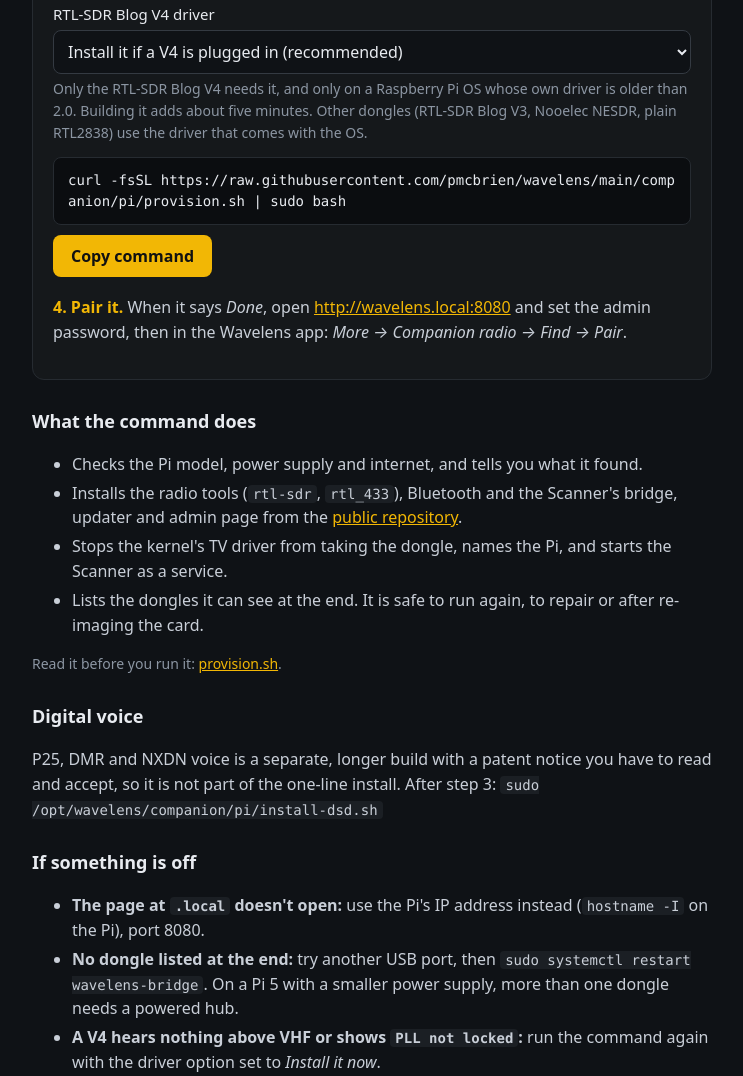
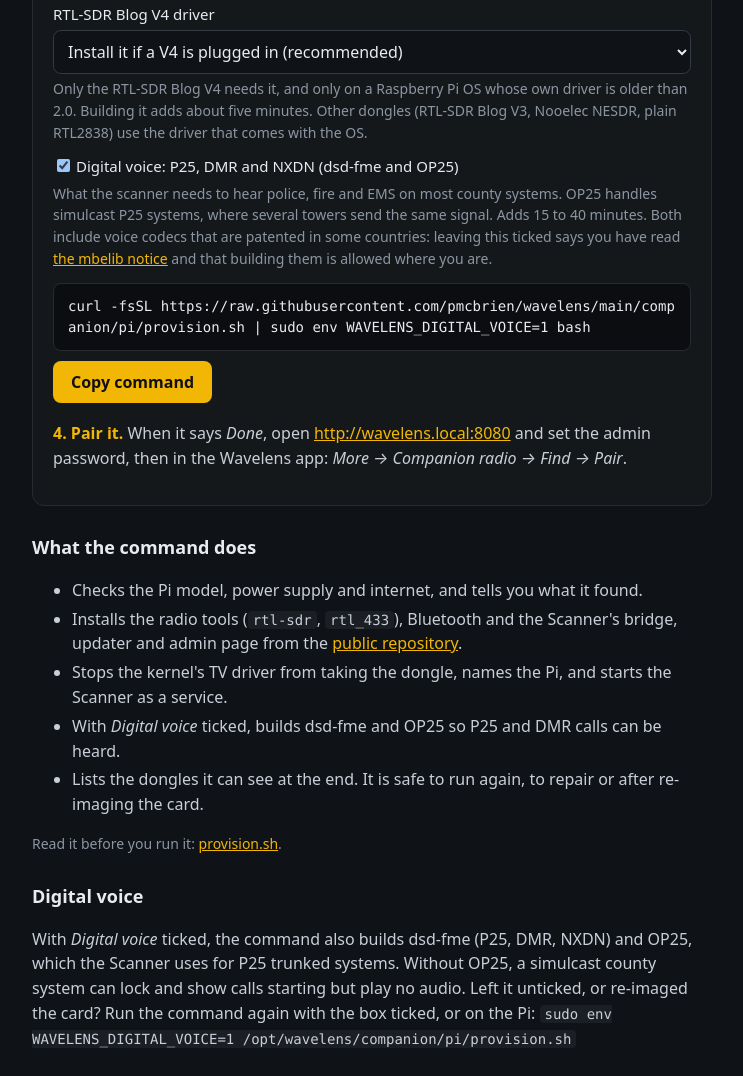
Before and after one commit to pmcbrien/wavelens, a plain HTML site: page docs/pi/index.html in a window 1280 px wide. Shown: the part 950-2026 px from the top of the page, without its empty margins (268-1011 px from the left). Drawn offline with Linux system fonts and the light colour scheme.

Commit message:
companion (fabdd7b)

```diff
--- a/docs/pi/index.html
+++ b/docs/pi/index.html
@@ -64,6 +64,9 @@
     </select>
     <p class="hint" id="bloghint">Only the RTL-SDR Blog V4 needs it, and only on a Raspberry Pi OS whose own driver is older than 2.0. Building it adds about five minutes. Other dongles (RTL-SDR Blog V3, Nooelec NESDR, plain RTL2838) use the driver that comes with the OS.</p>
 
+    <label for="voice"><input type="checkbox" id="voice" checked aria-describedby="voicehint" style="width:auto;display:inline;margin-right:6px">Digital voice: P25, DMR and NXDN (dsd-fme and OP25)</label>
+    <p class="hint" id="voicehint">What the scanner needs to hear police, fire and EMS on most county systems. OP25 handles simulcast P25 systems, where several towers send the same signal. Adds 15 to 40 minutes. Both include voice codecs that are patented in some countries: leaving this ticked says you have read <a href="https://github.com/lwvmobile/mbelib#readme">the mbelib notice</a> and that building them is allowed where you are.</p>
+
     <pre id="cmd" aria-label="Install command"></pre>
     <button type="button" id="copy">Copy command</button><span id="copied" role="status"></span>
 
@@ -75,12 +78,13 @@
     <li>Checks the Pi model, power supply and internet, and tells you what it found.</li>
     <li>Installs the radio tools (<code>rtl-sdr</code>, <code>rtl_433</code>), Bluetooth and the Scanner's bridge, updater and admin page from the <a href="https://github.com/pmcbrien/wavelens/tree/main/companion/pi">public repository</a>.</li>
     <li>Stops the kernel's TV driver from taking the dongle, names the Pi, and starts the Scanner as a service.</li>
+    <li>With <em>Digital voice</em> ticked, builds dsd-fme and OP25 so P25 and DMR calls can be heard.</li>
     <li>Lists the dongles it can see at the end. It is safe to run again, to repair or after re-imaging the card.</li>
   </ul>
   <p class="ver">Read it before you run it: <a href="https://github.com/pmcbrien/wavelens/blob/main/companion/pi/provision.sh">provision.sh</a>.</p>
 
   <h2>Digital voice</h2>
-  <p>P25, DMR and NXDN voice is a separate, longer build with a patent notice you have to read and accept, so it is not part of the one-line install. After step 3: <code>sudo /opt/wavelens/companion/pi/install-dsd.sh</code></p>
+  <p>With <em>Digital voice</em> ticked, the command also builds dsd-fme (P25, DMR, NXDN) and OP25, which the Scanner uses for P25 trunked systems. Without OP25, a simulcast county system can lock and show calls starting but play no audio. Left it unticked, or re-imaged the card? Run the command again with the box ticked, or on the Pi: <code>sudo env WAVELENS_DIGITAL_VOICE=1 /opt/wavelens/companion/pi/provision.sh</code></p>
 
   <h2>If something is off</h2>
   <ul>
@@ -97,6 +101,7 @@
   var URL_ = "https://raw.githubusercontent.com/pmcbrien/wavelens/main/companion/pi/provision.sh";
   var host = document.getElementById("host"), blog = document.getElementById("blog");
   var country = document.getElementById("country"), postcode = document.getElementById("postcode");
+  var voice = document.getElementById("voice");
   var COUNTRY_OK = /^[A-Z]{2}$/, POSTCODE_OK = /^[A-Z0-9]([A-Z0-9-]{0,10}[A-Z0-9])?$/;
   var cmd = document.getElementById("cmd"), copy = document.getElementById("copy"), copied = document.getElementById("copied");
   var HOST_OK = /^[a-z0-9]([a-z0-9-]{0,30}[a-z0-9])?$/;
@@ -117,6 +122,7 @@
     if (h !== "wavelens") env.push("WAVELENS_HOSTNAME=" + h);
     if (b === "1" || b === "0") env.push("WAVELENS_RTLSDR_BLOG=" + b);
     if (p) { env.push("WAVELENS_COUNTRY=" + (c || "US")); env.push("WAVELENS_POSTCODE=" + p); }
+    env.push("WAVELENS_DIGITAL_VOICE=" + (voice.checked ? "1" : "0"));
     cmd.textContent = "curl -fsSL " + URL_ + " | sudo " + (env.length ? "env " + env.join(" ") + " " : "") + "bash";
     var admin = "http://" + h + ".local:8080";
     document.getElementById("adminurl").textContent = admin;
@@ -126,6 +132,7 @@
   blog.addEventListener("change", build);
   country.addEventListener("input", build);
   postcode.addEventListener("input", build);
+  voice.addEventListener("change", build);
   copy.addEventListener("click", function () {
     var text = cmd.textContent;
     function done() { copied.textContent = "Copied. Paste it into the Pi's terminal."; }
```
Also changed, not shown: 4 other files.
